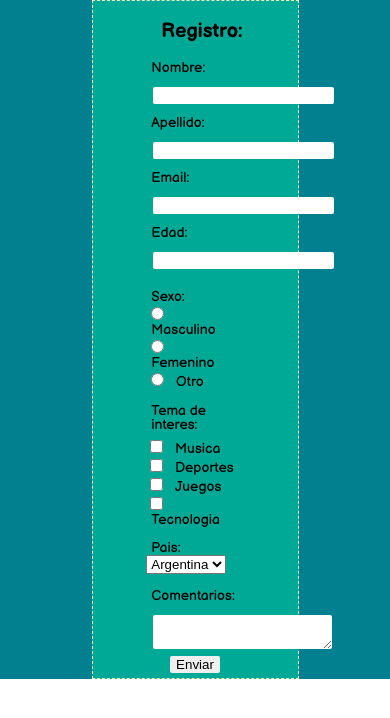
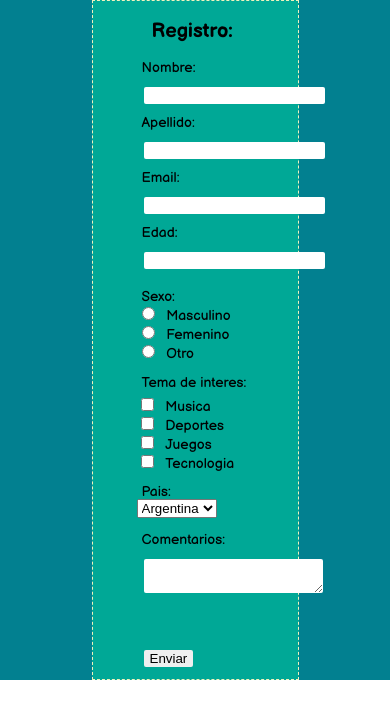
Before and after one commit to faustoazzaretti/lppa-parcial-1, a plain HTML site: page index.html in a window 390 px wide. Drawn offline with nearby package versions, Linux system fonts and the light colour scheme.

Commit message:
LPPA-PARCIAL-1: Delete button css in mqry

```diff
--- a/css/style.css
+++ b/css/style.css
@@ -83,13 +83,10 @@
         width: 50%;
     }
     .derecha,.izquierda{
-        width: 50%;
+        width: 60%;
         justify-content: flex-start;
         align-items: flex-start;
         font-size: 14px;
     }
-    .form .derecha button {
-        margin:auto;
-    }
 
 }
```
